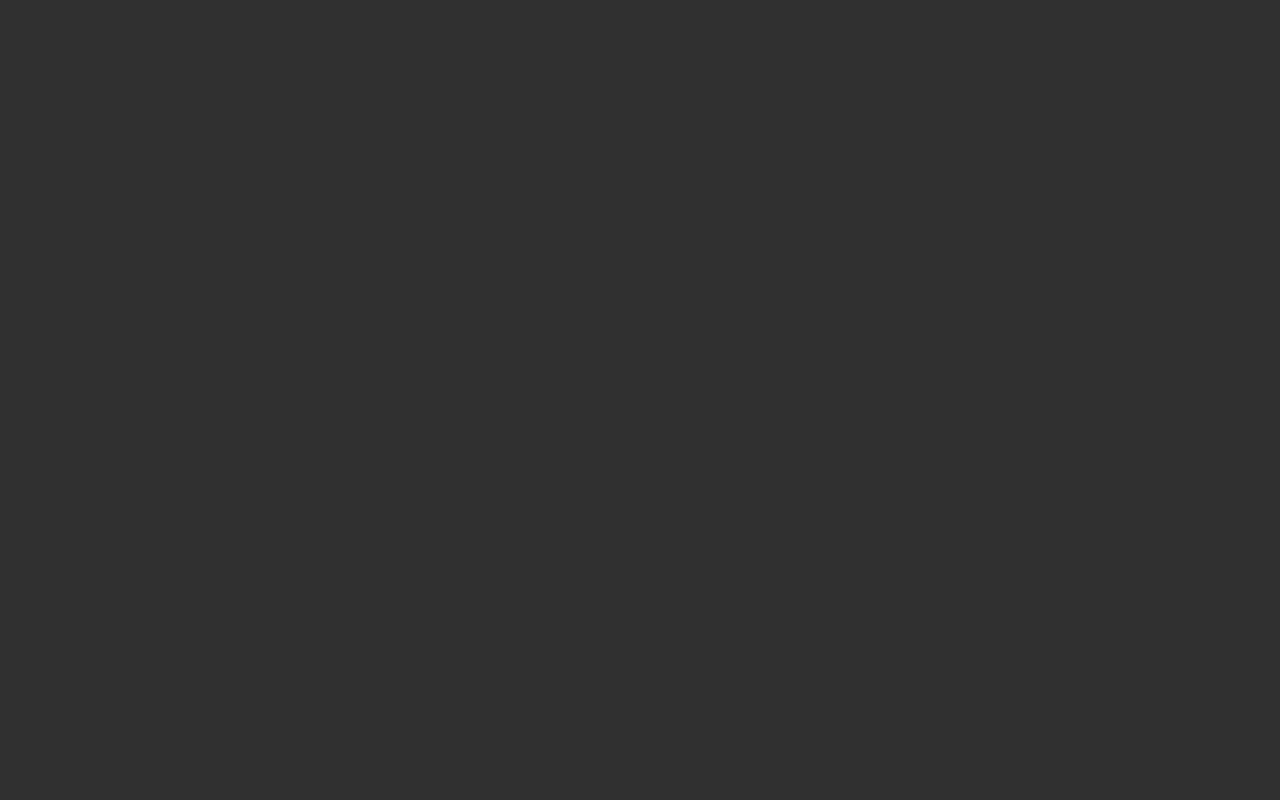
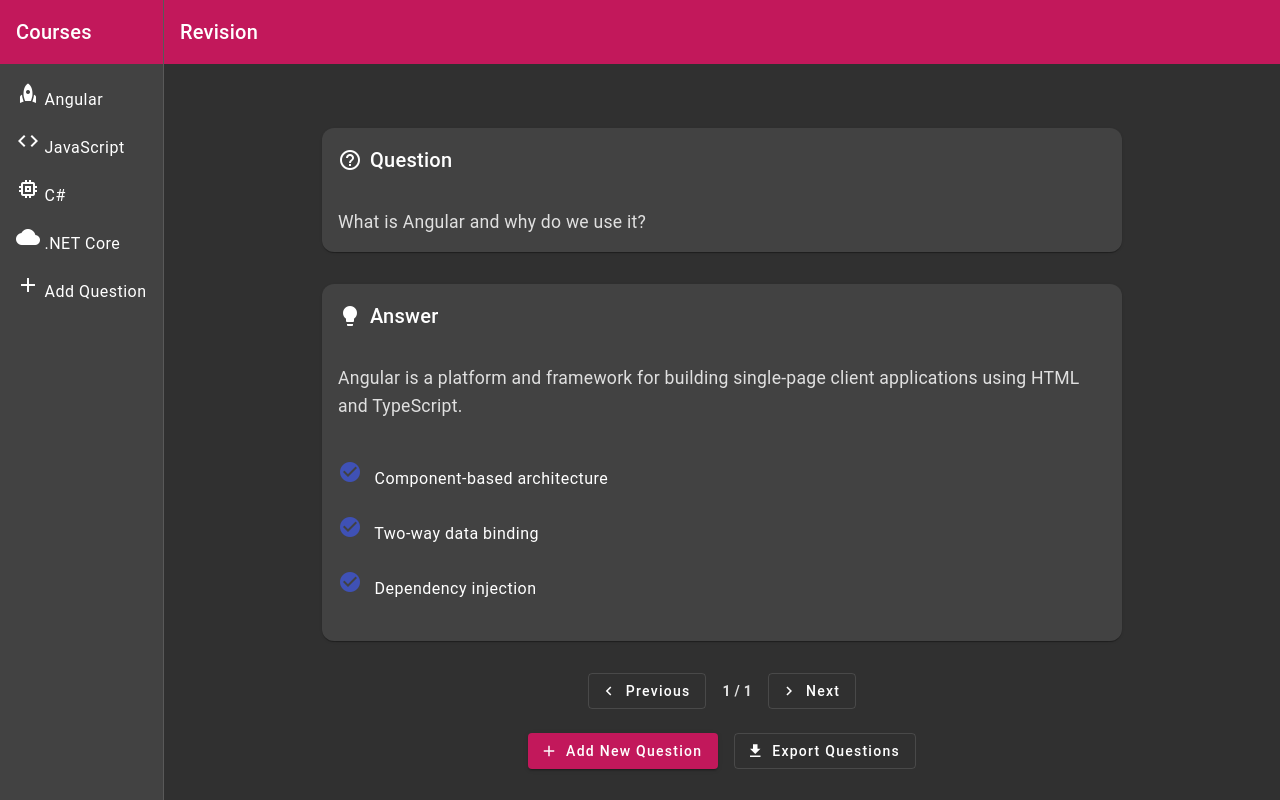
Before and after one commit to VenkateshNeelam299/Revision, an Angular app: page /course/angular in a window 1280 px wide. Before the commit this address led to /. Built offline with nearby package versions, Linux system fonts and the light colour scheme.

Commit message:
chore: publish latest changes

```diff
--- /dev/null
+++ b/public/assets/angular.json
@@ -0,0 +1,15 @@
+{
+  "items": [
+    {
+      "question": "What is Angular and why do we use it?",
+      "answer": {
+        "text": "Angular is a platform and framework for building single-page client applications using HTML and TypeScript.",
+        "points": [
+          "Component-based architecture",
+          "Two-way data binding",
+          "Dependency injection"
+        ]
+      }
+    }
+  ]
+}
--- a/src/app/app.component.html
+++ b/src/app/app.component.html
@@ -1,2 +1,22 @@
-<!-- <app-display></app-display> -->
-<router-outlet />
+<mat-sidenav-container class="app-sidenav-container">
+	<mat-sidenav mode="side" opened class="app-sidenav">
+		<mat-toolbar color="primary">Courses</mat-toolbar>
+		<mat-nav-list>
+			<a mat-list-item routerLink="/course/angular"><mat-icon>rocket</mat-icon> Angular</a>
+			<a mat-list-item routerLink="/course/javascript"><mat-icon>code</mat-icon> JavaScript</a>
+			<a mat-list-item routerLink="/course/csharp"><mat-icon>memory</mat-icon> C#</a>
+			<a mat-list-item routerLink="/course/dotnetcore"><mat-icon>cloud</mat-icon> .NET Core</a>
+			<a mat-list-item routerLink="/add"><mat-icon>add</mat-icon> Add Question</a>
+		</mat-nav-list>
+	</mat-sidenav>
+
+	<mat-sidenav-content>
+		<mat-toolbar color="primary">
+			<span>Revision</span>
+		</mat-toolbar>
+
+		<div class="app-content">
+			<router-outlet></router-outlet>
+		</div>
+	</mat-sidenav-content>
+</mat-sidenav-container>
--- a/src/app/display/display.component.ts
+++ b/src/app/display/display.component.ts
@@ -6,7 +6,7 @@
 import { MatListModule } from '@angular/material/list';
 import { MatIconModule } from '@angular/material/icon';
 import { MatButtonModule } from '@angular/material/button';
-import { Router } from '@angular/router';
+import { Router, ActivatedRoute, ParamMap } from '@angular/router';
 import { QuestionService } from '../question.service';
 
 @Component({
@@ -31,12 +31,20 @@
 
   constructor(
     private questionService: QuestionService,
-    private router: Router
+    private router: Router,
+    private route: ActivatedRoute
   ) {}
 
   ngOnInit(): void {
+    // Listen to route changes and load appropriate course data
+    this.route.paramMap.subscribe((params: ParamMap) => {
+      const courseId = params.get('id') || 'angular';
+      this.questionService.loadCourse(courseId);
+    });
+
     this.questionService.questions$.subscribe(questions => {
       this.items = questions;
+      this.currentIndex = 0;
       this.dataLoaded = true;
     });
   }
--- a/src/app/question.service.ts
+++ b/src/app/question.service.ts
@@ -19,7 +19,7 @@
   questions$ = this.questionsSubject.asObservable();
 
   constructor(private http: HttpClient) {
-    this.loadQuestions();
+    // Do not auto-load at construction; consumers will call loadCourse(courseId)
   }
 
   private hasLocalStorage(): boolean {
@@ -30,16 +30,21 @@
     }
   }
 
-  private loadQuestions() {
-    // Load questions from both sources and combine them
+  /**
+   * Load questions for a specific course. courseId maps to assets/{courseId}.json
+   * If courseId is not provided, fall back to 'data.json'.
+   */
+  loadCourse(courseId?: string): void {
     const localQuestions = this.getLocalQuestions();
+    const path = courseId ? `assets/${courseId}.json` : 'assets/data.json';
 
-    this.http.get<{ items: QAItem[] }>('assets/data.json').subscribe({
+    this.http.get<{ items: QAItem[] }>(path).subscribe({
       next: (res) => {
         const allQuestions = [...(res.items || []), ...localQuestions];
         this.questionsSubject.next(allQuestions);
       },
-      error: () => {
+      error: (err) => {
+        console.warn('Failed to load course data from', path, err);
         // If JSON fails to load, still show local questions
         this.questionsSubject.next(localQuestions);
       }
--- a/src/styles.scss
+++ b/src/styles.scss
@@ -52,3 +52,18 @@
 ::-webkit-scrollbar-thumb:hover {
 	background: #7b7b7b;
 }
+
+/* Sidenav layout styles */
+.app-sidenav-container {
+	height: 100vh;
+}
+
+.app-sidenav {
+	width: 220px;
+	background: #2b2b2b;
+	color: #fff;
+}
+
+.app-content {
+	padding: 16px;
+}
```
Also changed, not shown: public/assets/csharp.json (added, +26 -0 lines), public/assets/dotnetcore.json (added, +15 -0 lines), public/assets/javascript.json (added, +26 -0 lines), src/app/app.component.ts (+16 -2 lines), src/app/app.routes.ts (+5 -2 lines).
